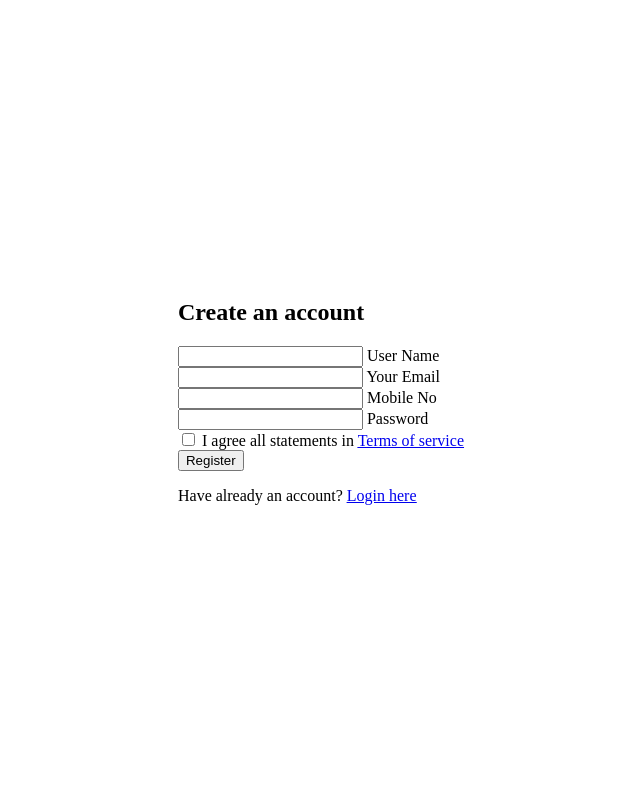
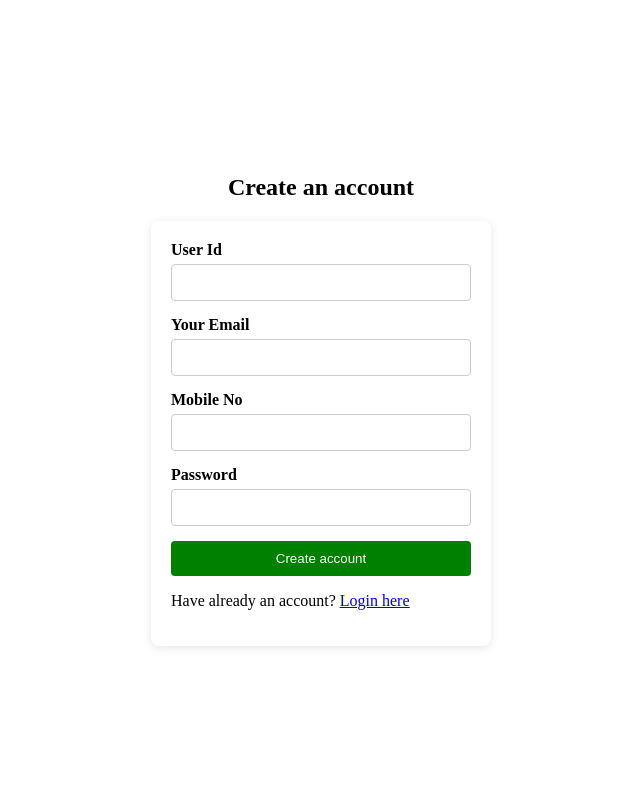
Before and after one commit to hemanthcgg/panda-pocket, a Flask app: page /register in a window 1280 px wide. Shown: the whole page, without its empty margins (319-959 px from the left). Run offline with Flask 3, Linux system fonts and the light colour scheme.

Commit message:
feat: enhance registration and login pages with improved UI and functionality

```diff
--- a/static/css/register.css
+++ b/static/css/register.css
@@ -5,4 +5,45 @@ html {
   display: flex;
   justify-content: center;
   align-items: center;
+  flex-direction: column;
 }
+
+h2 {
+  margin-bottom: 20px;
+  text-align: center;
+}
+
+.register-container {
+  width: 300px;
+  padding: 20px;
+  background-color: #fff;
+  border-radius: 8px;
+  box-shadow: 0 2px 10px rgba(0, 0, 0, 0.1);
+}
+
+.signup-form,
+.signup-form span {
+  display: flex;
+  flex-direction: column;
+}
+
+.signup-form label {
+  margin-bottom: 5px;
+  font-weight: bold;
+}
+
+.signup-form input {
+  padding: 10px;
+  margin-bottom: 15px;
+  border: 1px solid #ccc;
+  border-radius: 4px;
+}
+
+.signup-form button {
+  padding: 10px;
+  background-color: green;
+  color: white;
+  border: none;
+  border-radius: 4px;
+  cursor: pointer;
+}
--- a/templates/auth/login.html
+++ b/templates/auth/login.html
@@ -19,6 +19,12 @@
           <input type="password" id="password" name="password" required />
         </span>
         <button type="submit" formaction="/login">Sign In</button>
+        <span>
+          <p>
+            New to Panda Pocket?
+            <a href="{{ url_for('register') }}">Create an account</a>
+          </p>
+        </span>
       </form>
     </div>
   </body>
--- a/templates/auth/register.html
+++ b/templates/auth/register.html
@@ -8,94 +8,44 @@
     <title>Panda Register</title>
   </head>
   <body>
-    <div class="mask d-flex align-items-center h-100 gradient-custom-3">
-      <div class="container h-100">
-        <div class="row d-flex justify-content-center align-items-center h-100">
-          <div class="col-12 col-md-9 col-lg-7 col-xl-6">
-            <div class="card" style="border-radius: 15px">
-              <div class="card-body p-5">
-                <h2 class="text-uppercase text-center mb-5">
-                  Create an account
-                </h2>
+    <h2>Create an account</h2>
+    <div class="register-container">
+      <form
+        class="signup-form"
+        method="post"
+        action="{{ url_for('register') }}"
+      >
+        <span>
+          <label class="form-label" for="user_id">User Id</label>
+          <input type="text" id="user_id" name="user_id" />
+        </span>
 
-                <form method="post" action="{{ url_for('register') }}">
-                  <div data-mdb-input-init class="form-outline mb-4">
-                    <input
-                      type="text"
-                      id="user_id"
-                      name="user_id"
-                      class="form-control form-control-lg"
-                    />
-                    <label class="form-label" for="user_id">User Name</label>
-                  </div>
+        <span>
+          <label class="form-label" for="email_id">Your Email</label>
+          <input type="email" id="email_id" name="email_id" />
+        </span>
 
-                  <div data-mdb-input-init class="form-outline mb-4">
-                    <input
-                      type="email"
-                      id="email_id"
-                      name="email_id"
-                      class="form-control form-control-lg"
-                    />
-                    <label class="form-label" for="email_id">Your Email</label>
-                  </div>
+        <span>
+          <label class="form-label" for="mobile_no">Mobile No</label>
+          <input type="number" id="mobile_no" name="mobile_no" />
+        </span>
 
-                  <div data-mdb-input-init class="form-outline mb-4">
-                    <input
-                      type="number"
-                      id="mobile_no"
-                      name="mobile_no"
-                      class="form-control form-control-lg"
-                    />
-                    <label class="form-label" for="mobile_no">Mobile No</label>
-                  </div>
+        <span>
+          <label class="form-label" for="password">Password</label>
+          <input type="password" id="password" name="password" />
+        </span>
 
-                  <div data-mdb-input-init class="form-outline mb-4">
-                    <input
-                      type="password"
-                      id="password"
-                      name="password"
-                      class="form-control form-control-lg"
-                    />
-                    <label class="form-label" for="password">Password</label>
-                  </div>
+        <button type="button" onclick="this.form.submit()">
+          Create account
+        </button>
 
-                  <div class="form-check d-flex justify-content-center mb-5">
-                    <input
-                      class="form-check-input me-2"
-                      type="checkbox"
-                      value=""
-                      id="form2Example3cg"
-                    />
-                    <label class="form-check-label" for="form2Example3g">
-                      I agree all statements in
-                      <a href="#!" class="text-body"><u>Terms of service</u></a>
-                    </label>
-                  </div>
-
-                  <div class="d-flex justify-content-center">
-                    <button
-                      type="button"
-                      data-mdb-button-init
-                      data-mdb-ripple-init
-                      class="btn btn-success btn-block btn-lg gradient-custom-4 text-body"
-                      onclick="this.form.submit()"
-                    >
-                      Register
-                    </button>
-                  </div>
-
-                  <p class="text-center text-muted mt-5 mb-0">
-                    Have already an account?
-                    <a href="{{ url_for('login') }}" class="fw-bold text-body"
-                      ><u>Login here</u></a
-                    >
-                  </p>
-                </form>
-              </div>
-            </div>
-          </div>
-        </div>
-      </div>
+        <span>
+          <p>
+            Have already an account?
+            <a href="{{ url_for('login') }}"><u>Login here</u></a>
+          </p>
+        </span>
+      </form>
     </div>
   </body>
 </html>
```
Also changed, not shown: README.md.
